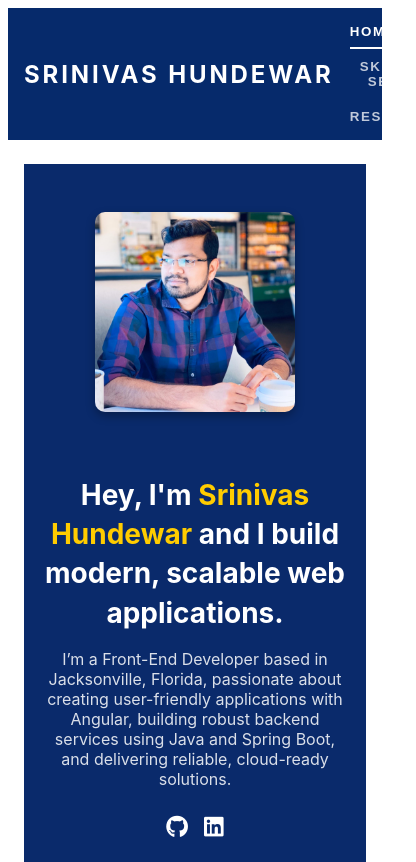
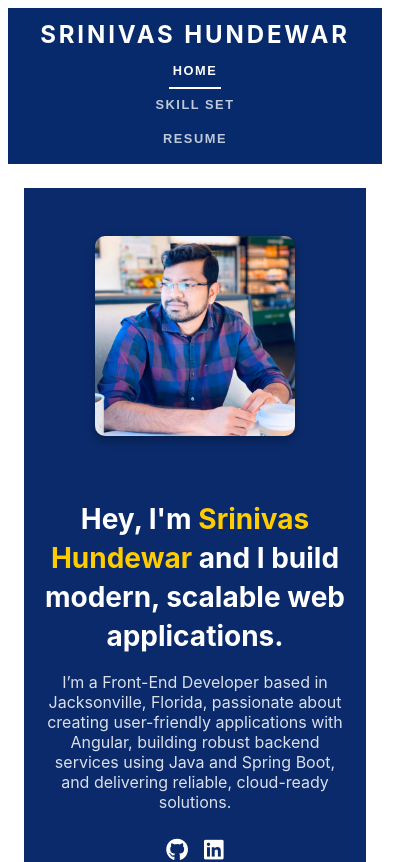
Before and after one commit to hsrinivas20202/srinivas-ng-20, an Angular app: page / in a window 390 px wide. Shown: the top 862 px of the page, 416 px wide, since content can reach past the window. Built offline with nearby package versions, Linux system fonts and the light colour scheme.

Commit message:
responsive fix

```diff
--- a/src/app/footer/footer.component.scss
+++ b/src/app/footer/footer.component.scss
@@ -1,6 +1,6 @@
 .footer {
     width: 100%;
-    padding: 2.5rem 1rem;
+    padding: 2.5rem 0;
     background: linear-gradient(to bottom, #ffffff, #f6f8fc);
     border-top: 1px solid rgba(0, 0, 0, 0.08);
     display: flex;
--- a/src/app/my-new.component.html
+++ b/src/app/my-new.component.html
@@ -636,7 +636,7 @@
         <h1>Uses</h1>
     </section>
     }
+
     }
-    <!-- <app-footer></app-footer> -->
+    <app-footer></app-footer>
 </main>
-<app-footer></app-footer>
--- a/src/app/my-new.component.scss
+++ b/src/app/my-new.component.scss
@@ -476,3 +476,44 @@
     height: 100%;
     border: none;
 }
+
+/* MOBILE HEADER LAYOUT */
+@media (max-width: 600px) {
+
+    .site-header .container {
+        display: flex;
+        /* override grid */
+        flex-direction: column;
+        /* stack items: brand on top, nav below */
+        align-items: center;
+        text-align: center;
+        gap: 0.5rem;
+    }
+
+    .site-header .brand {
+        width: 100%;
+        text-align: center;
+        /* optional: slightly smaller font if it wraps */
+        /* font-size: 1.1rem; */
+    }
+
+    .site-header .nav {
+        width: 100%;
+        display: flex;
+        flex-wrap: nowrap;
+        /* keep in one row */
+        justify-content: space-around;
+        align-items: center;
+        gap: 0.5rem;
+    }
+
+    .site-header .nav button {
+        flex: 1 1 0;
+        text-align: center;
+        padding: 0.35rem 0.25rem;
+        white-space: nowrap;
+        /* keep text on one line if possible */
+        font-size: 0.8rem;
+        /* adjust if it feels too big */
+    }
+}
```
